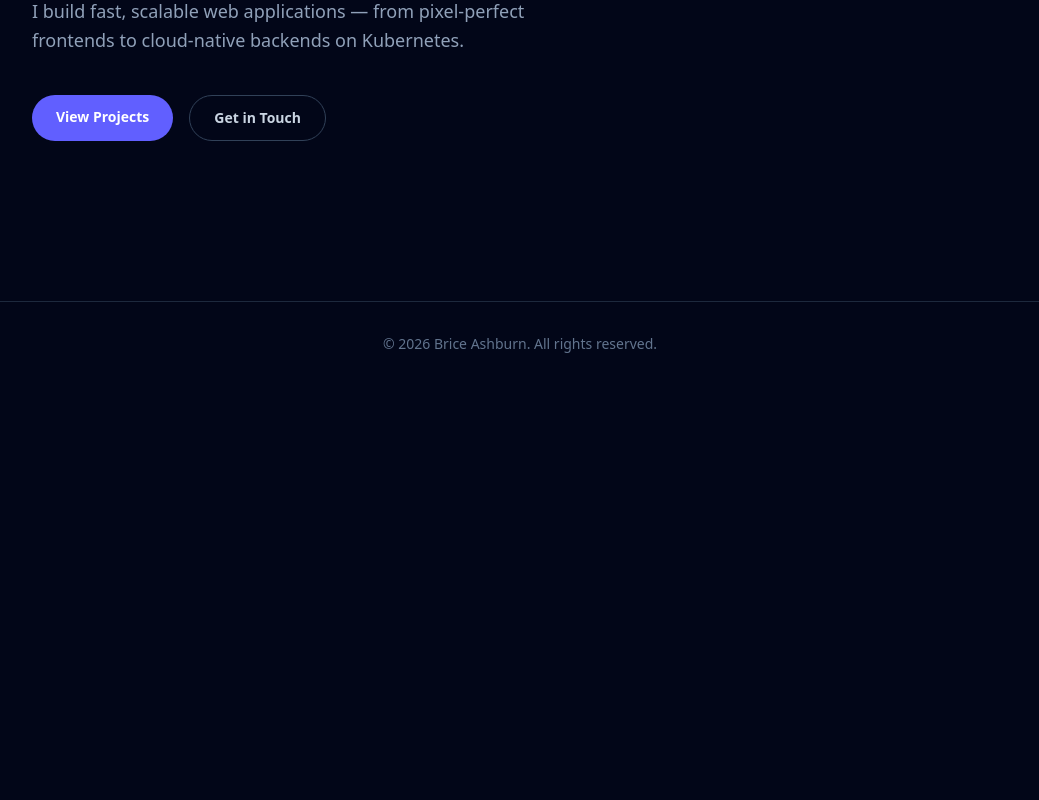
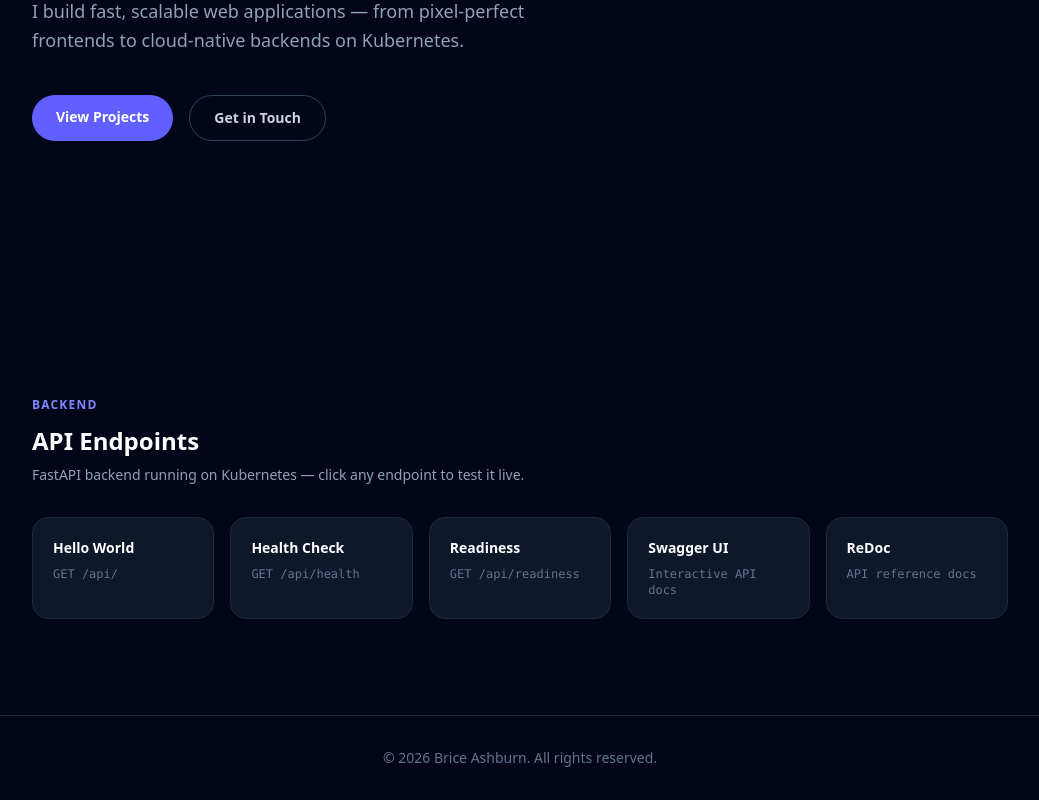
Before and after one commit to briceashburn/oke-fullstack, a Next.js app in the folder frontend/: page / in a window 1280 px wide. Shown: the part 499-1299 px from the top of the page, without its empty margins (120-1159 px from the left). Before the commit the page ends 885 px from the top, so only its background shows below. Built offline with nearby package versions, Linux system fonts and the light colour scheme.

Commit message:
feat: add API endpoints section to HomePage with interactive links

```diff
--- a/frontend/app/page.jsx
+++ b/frontend/app/page.jsx
@@ -1,6 +1,34 @@
 import Link from "next/link";
 import Nav from "./components/Nav";
 import Footer from "./components/Footer";
+
+const API_LINKS = [
+  {
+    label: "Hello World",
+    href: "/api/",
+    description: "GET /api/",
+  },
+  {
+    label: "Health Check",
+    href: "/api/health",
+    description: "GET /api/health",
+  },
+  {
+    label: "Readiness",
+    href: "/api/readiness",
+    description: "GET /api/readiness",
+  },
+  {
+    label: "Swagger UI",
+    href: "/api/docs",
+    description: "Interactive API docs",
+  },
+  {
+    label: "ReDoc",
+    href: "/api/redoc",
+    description: "API reference docs",
+  },
+];
 
 export default function HomePage() {
   return (
@@ -37,6 +65,35 @@ export default function HomePage() {
             </Link>
           </div>
         </section>
+
+        {/* Backend API */}
+        <section className="py-24">
+          <p className="mb-3 text-xs font-semibold uppercase tracking-widest text-indigo-400">
+            Backend
+          </p>
+          <h2 className="mb-2 text-2xl font-bold text-white">API Endpoints</h2>
+          <p className="mb-8 text-sm text-slate-400">
+            FastAPI backend running on Kubernetes — click any endpoint to test it live.
+          </p>
+          <div className="grid gap-4 sm:grid-cols-3 lg:grid-cols-5">
+            {API_LINKS.map(({ label, href, description }) => (
+              <a
+                key={href}
+                href={href}
+                target="_blank"
+                rel="noopener noreferrer"
+                className="group flex flex-col gap-2 rounded-2xl border border-slate-800 bg-slate-900 p-5 transition-colors hover:border-indigo-500/50 hover:bg-slate-800"
+              >
+                <span className="text-sm font-semibold text-white group-hover:text-indigo-400 transition-colors">
+                  {label}
+                </span>
+                <code className="text-xs text-slate-500 group-hover:text-slate-400 transition-colors">
+                  {description}
+                </code>
+              </a>
+            ))}
+          </div>
+        </section>
       </main>
       <Footer />
     </div>
```
